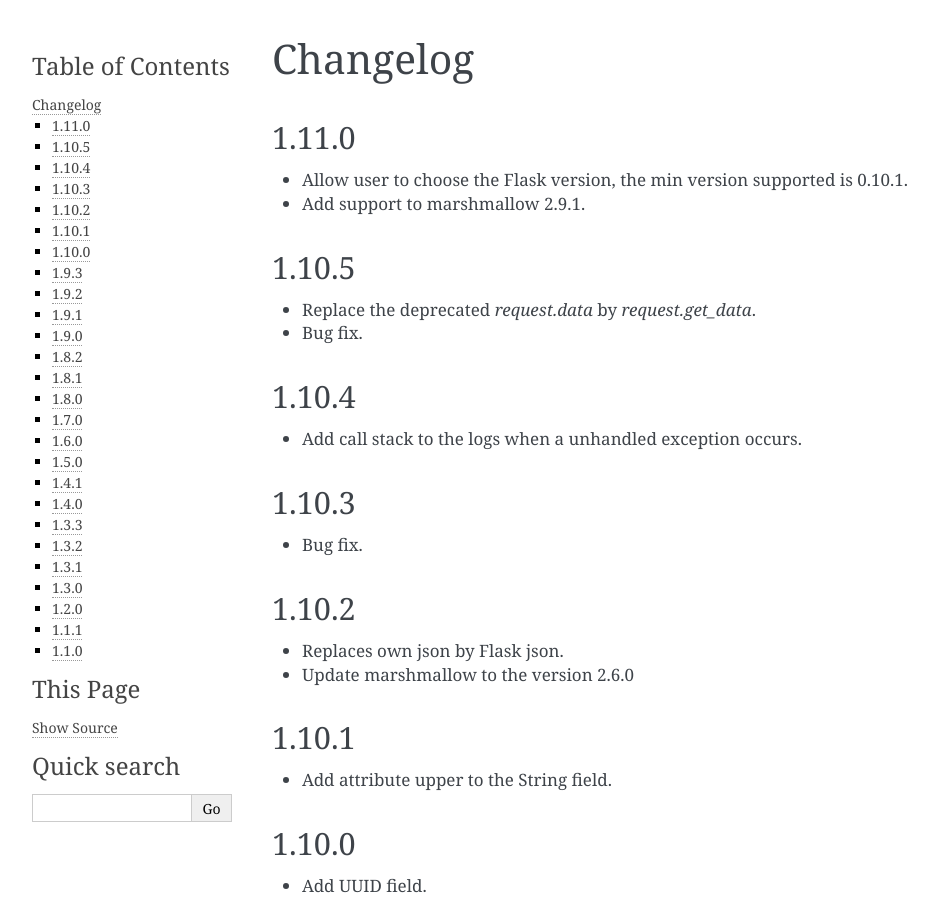
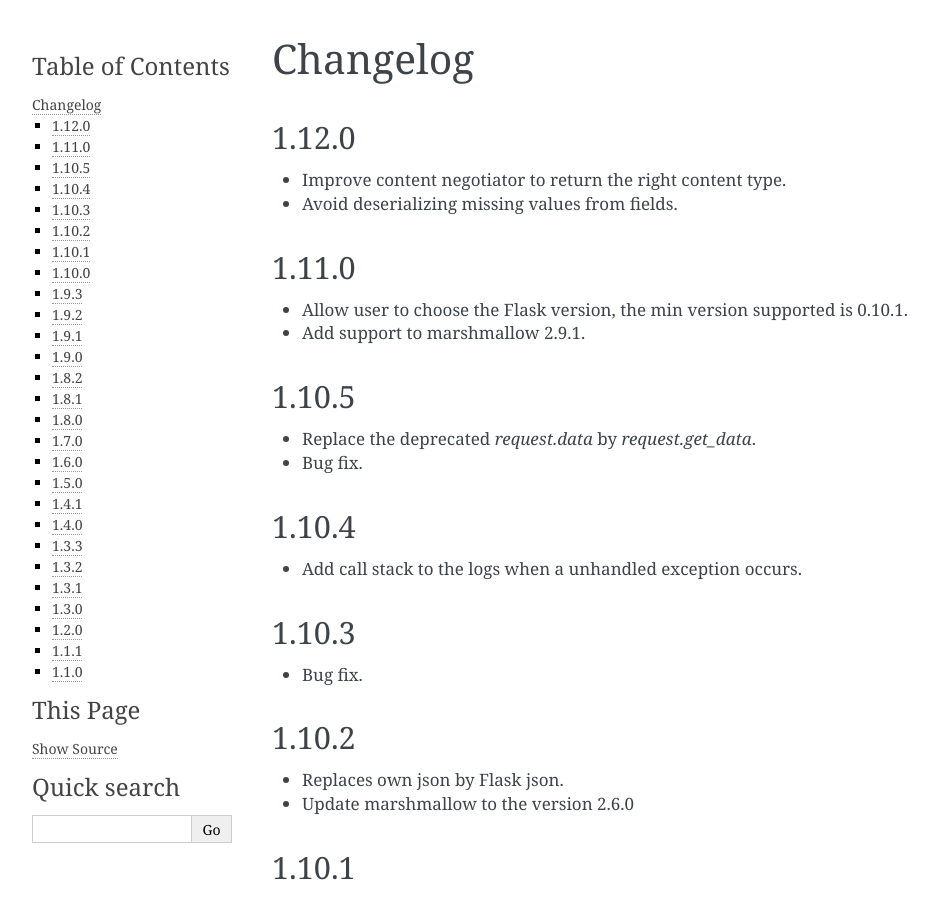
Before and after one commit to viniciuschiele/flask-io, a Sphinx documentation site: the page built from docs/changelog.rst, in a window 1280 px wide and 900 px high. Shown: the whole window, without its empty margins (148-1086 px from the left). Built offline with Sphinx 7.4.7, drawn with Linux system fonts in a browser that asks for light colours.

Commit message:
Release 1.12.0

```diff
--- a/CHANGELOG.rst
+++ b/CHANGELOG.rst
@@ -1,5 +1,10 @@
 Changelog
 ---------
+
+1.12.0
+++++++++++++++++++
+- Improve content negotiator to return the right content type.
+- Avoid deserializing missing values from fields.
 
 1.11.0
 ++++++++++++++++++
--- a/docs/conf.py
+++ b/docs/conf.py
@@ -61,7 +61,7 @@ author = 'Vinicius Chiele'
 #
 # The short X.Y version.
 # The full version, including alpha/beta/rc tags.
-version = release = '1.11.0'
+version = release = '1.12.0'
 
 # The language for content autogenerated by Sphinx. Refer to documentation
 # for a list of supported languages.
--- a/setup.py
+++ b/setup.py
@@ -2,7 +2,7 @@ from setuptools import setup
 
 setup(
     name='flask-io',
-    version='1.11.0',
+    version='1.12.0',
     packages=['flask_io'],
     url='https://github.com/viniciuschiele/flask-io',
     license='MIT',
```
